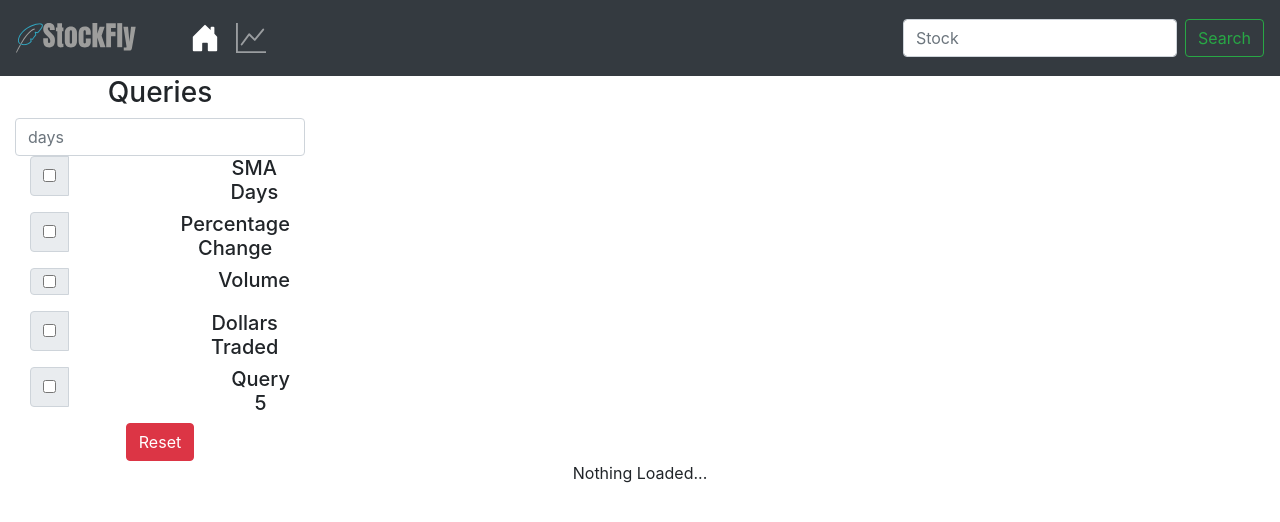
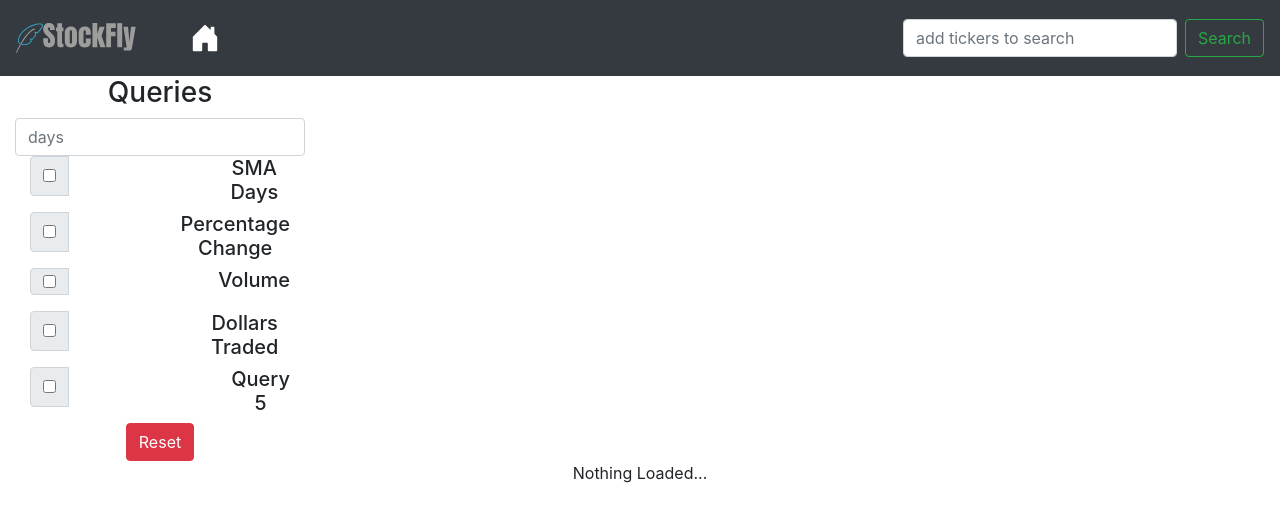
Before and after one commit to liamkyoung/stockfly, a React (Create React App) app in the folder client/: page / in a window 1280 px wide. Shown: the top 522 px of the page. Built offline with nearby package versions, Linux system fonts and the light colour scheme.

Commit message:
search bar saves multiple tickers

```diff
--- a/client/src/components/SearchBar.js
+++ b/client/src/components/SearchBar.js
@@ -1,40 +1,35 @@
-import React from 'react'
-import Form from 'react-bootstrap/Form'
-import Button from 'react-bootstrap/Button'
-import FormControl from 'react-bootstrap/FormControl'
-import { Navbar, Nav } from "react-bootstrap"
-import { BsFillHouseDoorFill } from "react-icons/bs"
-import { BsGraphUp } from "react-icons/bs"
-import Interface from "./Interface"
-import StockInterface from "./StockInterface"
-import Logo from "./StockFly.svg"
+import React, { useState } from "react";
+import Form from "react-bootstrap/Form";
+import Button from "react-bootstrap/Button";
+import FormControl from "react-bootstrap/FormControl";
+import { Navbar, Nav } from "react-bootstrap";
+import { BsFillHouseDoorFill } from "react-icons/bs";
+import { BsGraphUp } from "react-icons/bs";
+import Interface from "./Interface";
+import StockInterface from "./StockInterface";
+import Logo from "./StockFly.svg";
 
-class SearchBar extends React.Component {
-  constructor (props) {
-    super(props)
-    this.state = {
-      stock: ''
-    }
-    this.handleSearch = this.handleSearch.bind(this)
-    this.handleInputChange = this.handleInputChange.bind(this)
-  }
+const SearchBar = (props) => {
+  const [stock, setStock] = useState("");
+  const [stockArr, setStockArr] = useState([]);
 
-  handleInputChange (e) {
-    const target = e.target
-    const name = target.name
+  const handleInputChange = (e) => {
+    const target = e.target;
+    const name = target.name;
+    setStock(target.value);
+  };
 
-    this.setState({ [name]: target.value })
-  }
+  const handleSearch = (e) => {
+    e.preventDefault();
+    console.log(stock);
+    const newArr = [...stockArr, stock];
+    setStockArr(newArr);
+    props.handler(stock);
+    setStock("");
+  };
 
-  handleSearch (e) {
-    e.preventDefault()
-    console.log(this.state.stock)
-    this.props.handler(this.state.stock)
-  }
-
-  render () {
   return (
-      <div className='stockInput'>
+    <div className="stockInput">
       <Navbar bg="dark" variant="dark" expand="lg">
         <Navbar.Brand href="#home">
           <img
@@ -53,28 +48,39 @@ class SearchBar extends React.Component {
                 <BsFillHouseDoorFill size="30px" />
               </Nav.Link>
             </Nav.Item>
-            <Nav.Item>
-              <Nav.Link href="/stock" Component={StockInterface}>
-                <BsGraphUp size="30px" />
-              </Nav.Link>
-            </Nav.Item>
           </Nav>
-            <Form inline onSubmit={this.handleSearch}>
+          {stockArr.map((ticker) => (
+            <div
+              style={{
+                "backgound-color": "#FFFFFF",
+                "margin-right": 50,
+                "font-color": "#FFF",
+              }}
+            >
+              {ticker}
+            </div>
+          ))}
+          <Form inline onSubmit={handleSearch}>
             <FormControl
-                type='text'
+              type="text"
               className="mr-sm-2"
-                name='stock'
-                value={this.state.stock}
-                onChange={this.handleInputChange}
-                placeHolder='Stock'
+              name="stock"
+              value={stock}
+              onChange={handleInputChange}
+              placeHolder="add tickers to search"
             />
-              <Button onClick={this.handleSearch} variant="outline-success" type="submit">Search</Button>
+            <Button
+              onClick={handleSearch}
+              variant="outline-success"
+              type="submit"
+            >
+              Search
+            </Button>
           </Form>
         </Navbar.Collapse>
       </Navbar>
     </div>
-    )
-  }
-}
+  );
+};
 
-export default SearchBar
+export default SearchBar;
```
Lines whose indentation alone changed are shown as unchanged.
